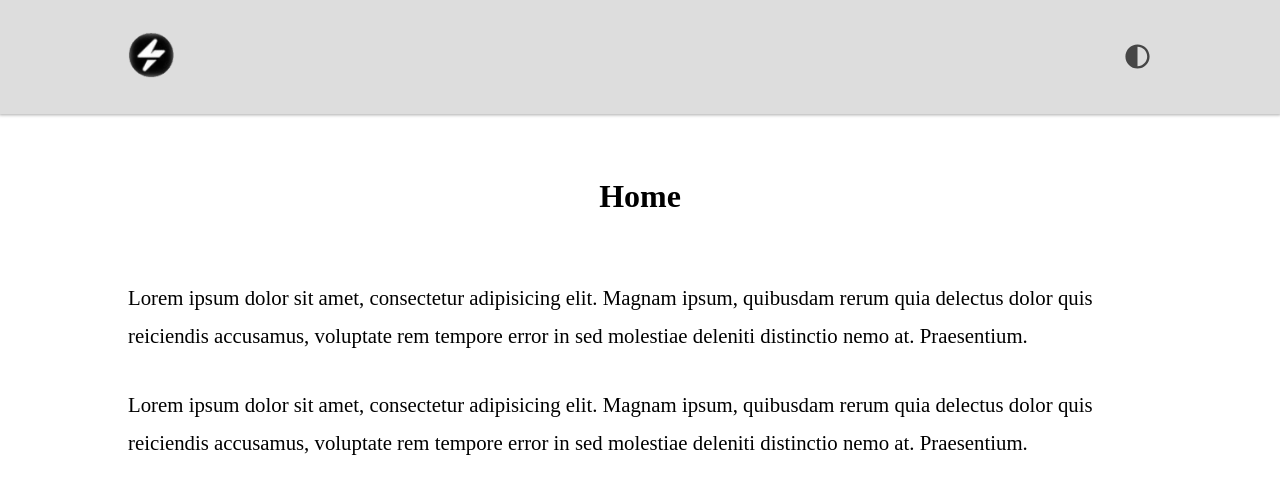
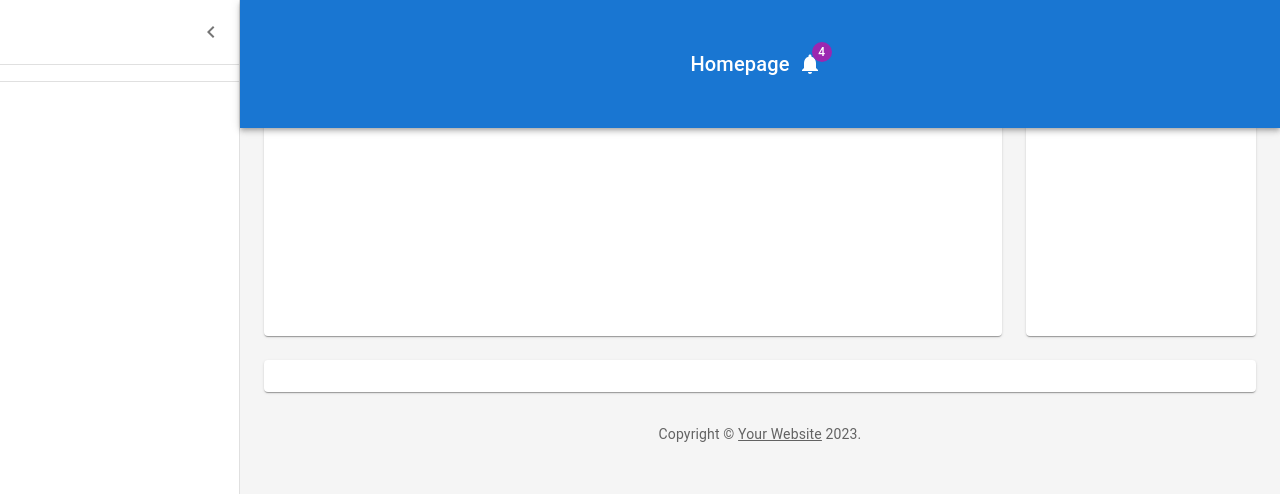
Before and after one commit to Chase-Garrett/dev-gallery, a React (Vite) app in the folder client/: page / in a window 1280 px wide. Shown: the top 494 px of the page. Built offline with nearby package versions, Linux system fonts and the light colour scheme.

Commit message:
changed navbar

```diff
--- a/client/src/App.jsx
+++ b/client/src/App.jsx
@@ -8,8 +8,6 @@
 } from "@apollo/client";
 
 import { StoreProvider } from "./utils/store-context";
-import Nav from "./components/Nav";
-import Login from "./components/Login";
 import Auth from "./utils/auth";
 
 import "./app.scss";
@@ -37,7 +35,7 @@
     <ApolloProvider client={client}>
       <StoreProvider>
         <div id="app-shell">
-          <Nav />
+
           <Outlet />
         </div>
       </StoreProvider>
--- a/client/src/components/Login/index.jsx
+++ b/client/src/components/Login/index.jsx
@@ -4,11 +4,13 @@
 import { LOGIN_MUTATION } from "../../utils/mutations";
 import Auth from "../../utils/auth";
 
+
 import Grid from "@mui/material/Grid";
 import Link from "@mui/material/Link";
 import "./style.scss";
+import Nav from "../Nav";
 
-export default function Nav() {
+export default function Login() {
   const [login, { loading }] = useMutation(LOGIN_MUTATION);
   const [email, setEmail] = useState("");
   const [password, setPassword] = useState("");
@@ -28,6 +30,8 @@
   };
 
   return (
+    <>
+    <Nav />
     <form id="login-form" onSubmit={logingHandler}>
       <div>
         <label htmlFor="login-form-email">Email</label>
@@ -58,5 +62,6 @@
         </Grid>
       </Grid>
     </form>
+    </>
   );
 }
--- a/client/src/components/Nav/index.jsx
+++ b/client/src/components/Nav/index.jsx
@@ -22,11 +22,19 @@
         <nav>
           {Auth.loggedIn() && (
             <>
-              <Link to="/">Home</Link>
-              <Link to="/profile">Profile</Link>
+              <Link key={1} to="/" className={location.pathname === '/' ? 'active' : ''}>Home</Link>
+              <Link key={2} to="/profile" className={location.pathname === '/profile' ? 'active' : ''}>Profile</Link>
               <div className="logout-link" onClick={() => Auth.logout()}>Logout</div>
             </>
           )}
+          {
+            !Auth.loggedIn() && (
+              <>
+              <Link to="/login">Login</Link>
+              <Link to="/signup">Sign Up</Link>
+              </>
+            )
+          }
         </nav>
 
         <img
--- a/client/src/components/Nav/style.scss
+++ b/client/src/components/Nav/style.scss
@@ -11,7 +11,7 @@
     }
 
     &.header-theme__light {
-        background-color: #DDD;
+        background-color: #34495e;
     }
 
     &.header-theme__dark {
@@ -24,7 +24,7 @@
             a:active,
             a:visited,
             .logout-link {
-                color: #DDD;
+                color: white;
 
                 &:hover {
                     text-shadow: 1px 1px 2px #DDD;
@@ -63,7 +63,7 @@
         a:visited,
         .logout-link {
             text-decoration: none;
-            color: #333;
+            color: white;
             opacity: 0.5;
             transition: all 0.15s linear;
             margin: 0 1rem;
--- a/client/src/main.jsx
+++ b/client/src/main.jsx
@@ -3,7 +3,7 @@
 import Login from "./components/Login/index.jsx";
 import SignUp from "./pages/SignUp/SignUp.jsx";
 import App from "./App.jsx";
-import Home from "./pages/Home";
+import Home from "./pages/Home/homepage.jsx";
 import Profile from "./pages/Profile";
 import NotFound from "./pages/NotFound.jsx";
 
--- /dev/null
+++ b/client/src/pages/Home/homepage.jsx
@@ -0,0 +1,203 @@
+import * as React from 'react';
+import { styled, createTheme, ThemeProvider } from '@mui/material/styles';
+import CssBaseline from '@mui/material/CssBaseline';
+import MuiDrawer from '@mui/material/Drawer';
+import Box from '@mui/material/Box';
+import MuiAppBar from '@mui/material/AppBar';
+import Toolbar from '@mui/material/Toolbar';
+import List from '@mui/material/List';
+import Typography from '@mui/material/Typography';
+import Divider from '@mui/material/Divider';
+import IconButton from '@mui/material/IconButton';
+import Badge from '@mui/material/Badge';
+import Container from '@mui/material/Container';
+import Grid from '@mui/material/Grid';
+import Paper from '@mui/material/Paper';
+import Link from '@mui/material/Link';
+import MenuIcon from '@mui/icons-material/Menu';
+import ChevronLeftIcon from '@mui/icons-material/ChevronLeft';
+import NotificationsIcon from '@mui/icons-material/Notifications';
+
+
+
+function Copyright(props) {
+  return (
+    <Typography variant="body2" color="text.secondary" align="center" {...props}>
+      {'Copyright © '}
+      <Link color="inherit" href="https://mui.com/">
+        Your Website
+      </Link>{' '}
+      {new Date().getFullYear()}
+      {'.'}
+    </Typography>
+  );
+}
+
+const drawerWidth = 240;
+
+const AppBar = styled(MuiAppBar, {
+  shouldForwardProp: (prop) => prop !== 'open',
+})(({ theme, open }) => ({
+  zIndex: theme.zIndex.drawer + 1,
+  transition: theme.transitions.create(['width', 'margin'], {
+    easing: theme.transitions.easing.sharp,
+    duration: theme.transitions.duration.leavingScreen,
+  }),
+  ...(open && {
+    marginLeft: drawerWidth,
+    width: `calc(100% - ${drawerWidth}px)`,
+    transition: theme.transitions.create(['width', 'margin'], {
+      easing: theme.transitions.easing.sharp,
+      duration: theme.transitions.duration.enteringScreen,
+    }),
+  }),
+}));
+
+const Drawer = styled(MuiDrawer, { shouldForwardProp: (prop) => prop !== 'open' })(
+  ({ theme, open }) => ({
+    '& .MuiDrawer-paper': {
+      position: 'relative',
+      whiteSpace: 'nowrap',
+      width: drawerWidth,
+      transition: theme.transitions.create('width', {
+        easing: theme.transitions.easing.sharp,
+        duration: theme.transitions.duration.enteringScreen,
+      }),
+      boxSizing: 'border-box',
+      ...(!open && {
+        overflowX: 'hidden',
+        transition: theme.transitions.create('width', {
+          easing: theme.transitions.easing.sharp,
+          duration: theme.transitions.duration.leavingScreen,
+        }),
+        width: theme.spacing(7),
+        [theme.breakpoints.up('sm')]: {
+          width: theme.spacing(9),
+        },
+      }),
+    },
+  }),
+);
+
+// TODO remove, this demo shouldn't need to reset the theme.
+const defaultTheme = createTheme();
+
+export default function Dashboard() {
+  const [open, setOpen] = React.useState(true);
+  const toggleDrawer = () => {
+    setOpen(!open);
+  };
+
+  return (
+    <ThemeProvider theme={defaultTheme}>
+      <Box sx={{ display: 'flex' }}>
+        <CssBaseline />
+        <AppBar position="absolute" open={open}>
+          <Toolbar
+            sx={{
+              pr: '24px', // keep right padding when drawer closed
+            }}
+          >
+            <IconButton
+              edge="start"
+              color="inherit"
+              aria-label="open drawer"
+              onClick={toggleDrawer}
+              sx={{
+                marginRight: '36px',
+                ...(open && { display: 'none' }),
+              }}
+            >
+              <MenuIcon />
+            </IconButton>
+            <Typography
+              component="h1"
+              variant="h6"
+              color="inherit"
+              noWrap
+              sx={{ flexGrow: 1 }}
+            >
+              Homepage
+            </Typography>
+            <IconButton color="inherit">
+              <Badge badgeContent={4} color="secondary">
+                <NotificationsIcon />
+              </Badge>
+            </IconButton>
+          </Toolbar>
+        </AppBar>
+        <Drawer variant="permanent" open={open}>
+          <Toolbar
+            sx={{
+              display: 'flex',
+              alignItems: 'center',
+              justifyContent: 'flex-end',
+              px: [1],
+            }}
+          >
+            <IconButton onClick={toggleDrawer}>
+              <ChevronLeftIcon />
+            </IconButton>
+          </Toolbar>
+          <Divider />
+          <List component="nav">
+
+            <Divider sx={{ my: 1 }} />
+
+          </List>
+        </Drawer>
+        <Box
+          component="main"
+          sx={{
+            backgroundColor: (theme) =>
+              theme.palette.mode === 'light'
+                ? theme.palette.grey[100]
+                : theme.palette.grey[900],
+            flexGrow: 1,
+            height: '100vh',
+            overflow: 'auto',
+          }}
+        >
+          <Toolbar />
+          <Container maxWidth="lg" sx={{ mt: 4, mb: 4 }}>
+            <Grid container spacing={3}>
+              {/* Chart */}
+              <Grid item xs={12} md={8} lg={9}>
+                <Paper
+                  sx={{
+                    p: 2,
+                    display: 'flex',
+                    flexDirection: 'column',
+                    height: 240,
+                  }}
+                >
+
+                </Paper>
+              </Grid>
+              {/* Recent Deposits */}
+              <Grid item xs={12} md={4} lg={3}>
+                <Paper
+                  sx={{
+                    p: 2,
+                    display: 'flex',
+                    flexDirection: 'column',
+                    height: 240,
+                  }}
+                >
+
+                </Paper>
+              </Grid>
+              {/* Recent Orders */}
+              <Grid item xs={12}>
+                <Paper sx={{ p: 2, display: 'flex', flexDirection: 'column' }}>
+
+                </Paper>
+              </Grid>
+            </Grid>
+            <Copyright sx={{ pt: 4 }} />
+          </Container>
+        </Box>
+      </Box>
+    </ThemeProvider>
+  );
+}
--- a/client/src/pages/Home/index.jsx
+++ /dev/null
@@ -1,17 +0,0 @@
-import './style.scss';
-
-export default function Home() {
-  return (
-    <div id="home-page">
-      <h1>Home</h1>
-
-      <p>
-        Lorem ipsum dolor sit amet, consectetur adipisicing elit. Magnam ipsum, quibusdam rerum quia delectus dolor quis reiciendis accusamus, voluptate rem tempore error in sed molestiae deleniti distinctio nemo at. Praesentium.
-      </p>
-
-      <p>
-        Lorem ipsum dolor sit amet, consectetur adipisicing elit. Magnam ipsum, quibusdam rerum quia delectus dolor quis reiciendis accusamus, voluptate rem tempore error in sed molestiae deleniti distinctio nemo at. Praesentium.
-      </p>
-    </div>
-  );
-};
--- a/client/src/pages/NotFound.jsx
+++ b/client/src/pages/NotFound.jsx
@@ -2,4 +2,4 @@
   return (
     <h1>404 Page Not Found</h1>
   );
-};
+}
--- a/client/src/pages/SignUp/SignUp.jsx
+++ b/client/src/pages/SignUp/SignUp.jsx
@@ -14,6 +14,8 @@
 import { useMutation } from "@apollo/client";
 import { SIGNIN_MUTATION } from "../../utils/mutations";
 import Auth from "../../utils/auth";
+import Nav from "../../components/Nav";
+
 
 function Copyright(props) {
   return (
@@ -68,8 +70,9 @@
 
   return (
     <ThemeProvider theme={defaultTheme}>
-      <Container component="main" maxWidth="xs">
+      <Container component="main">
         <CssBaseline />
+        <Nav />
         <Box
           sx={{
             marginTop: 8,
```
